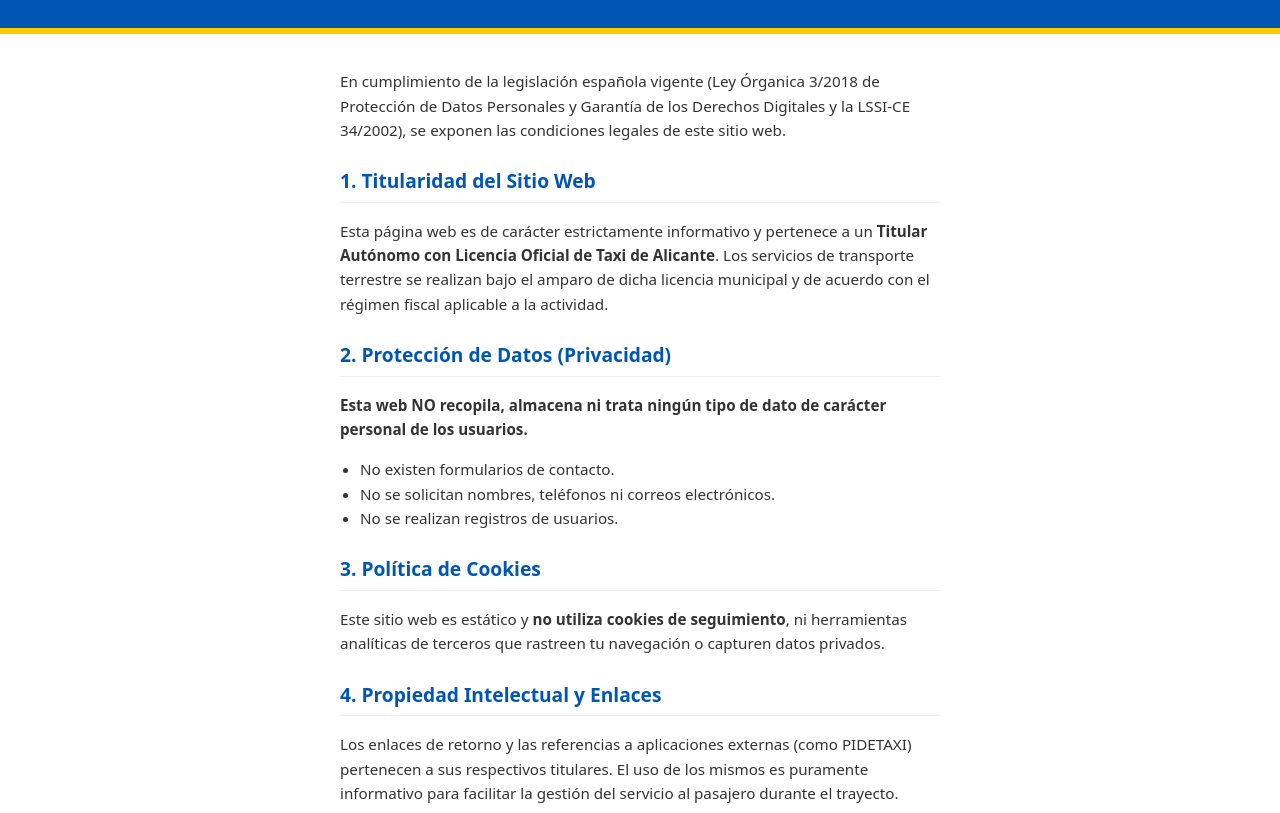
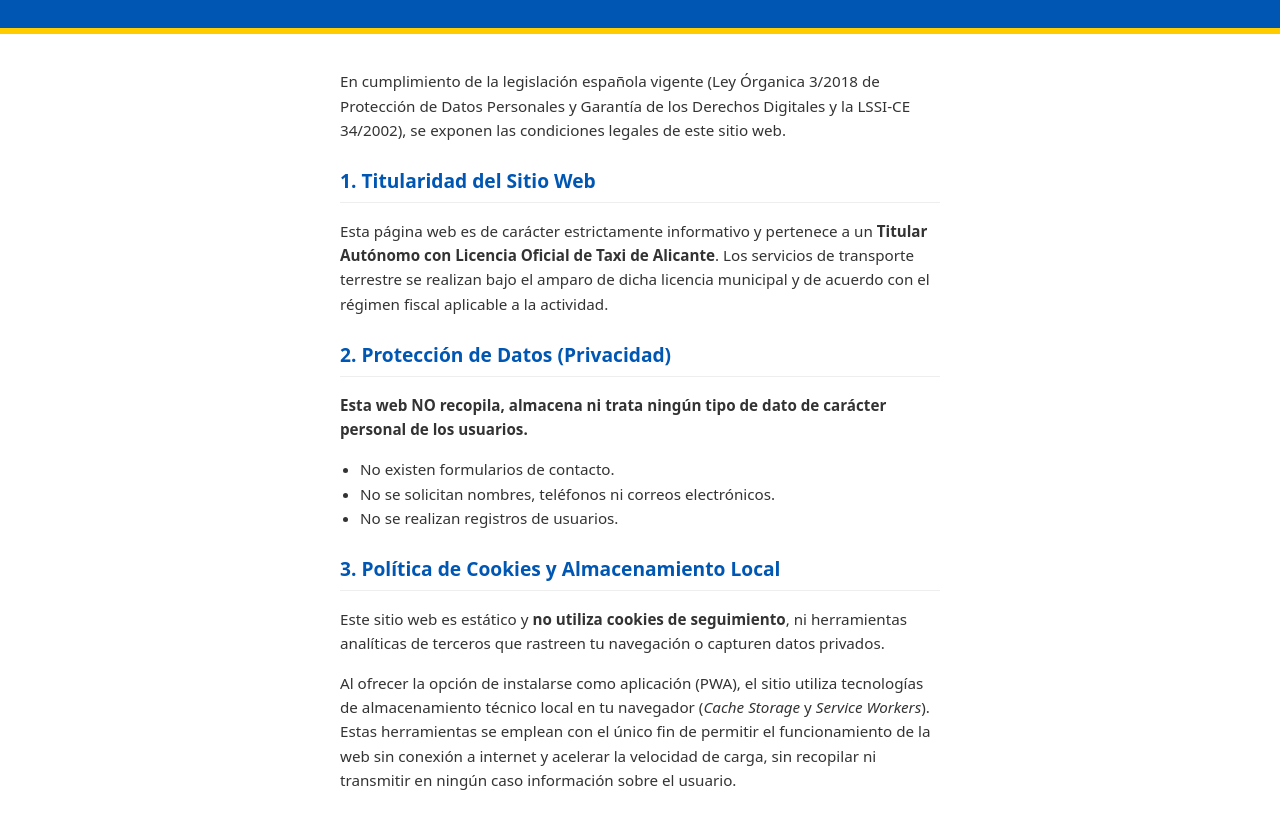
Before and after one commit to taxi-alicante/metodos-de-pago, a plain HTML site: page legal.html in a window 1280 px wide. Shown: the part 114-927 px from the top of the page. Drawn offline with Linux system fonts and the light colour scheme.

Commit message:
Update legal.html

```diff
--- a/legal.html
+++ b/legal.html
@@ -76,8 +76,9 @@
         <li>No se realizan registros de usuarios.</li>
     </ul>
 
-    <h2>3. Política de Cookies</h2>
+    <h2>3. Política de Cookies y Almacenamiento Local</h2>
     <p>Este sitio web es estático y <b>no utiliza cookies de seguimiento</b>, ni herramientas analíticas de terceros que rastreen tu navegación o capturen datos privados.</p>
+    <p>Al ofrecer la opción de instalarse como aplicación (PWA), el sitio utiliza tecnologías de almacenamiento técnico local en tu navegador (<i>Cache Storage</i> y <i>Service Workers</i>). Estas herramientas se emplean con el único fin de permitir el funcionamiento de la web sin conexión a internet y acelerar la velocidad de carga, sin recopilar ni transmitir en ningún caso información sobre el usuario.</p>
 
     <h2>4. Propiedad Intelectual y Enlaces</h2>
     <p>Los enlaces de retorno y las referencias a aplicaciones externas (como PIDETAXI) pertenecen a sus respectivos titulares. El uso de los mismos es puramente informativo para facilitar la gestión del servicio al pasajero durante el trayecto.</p>
```
